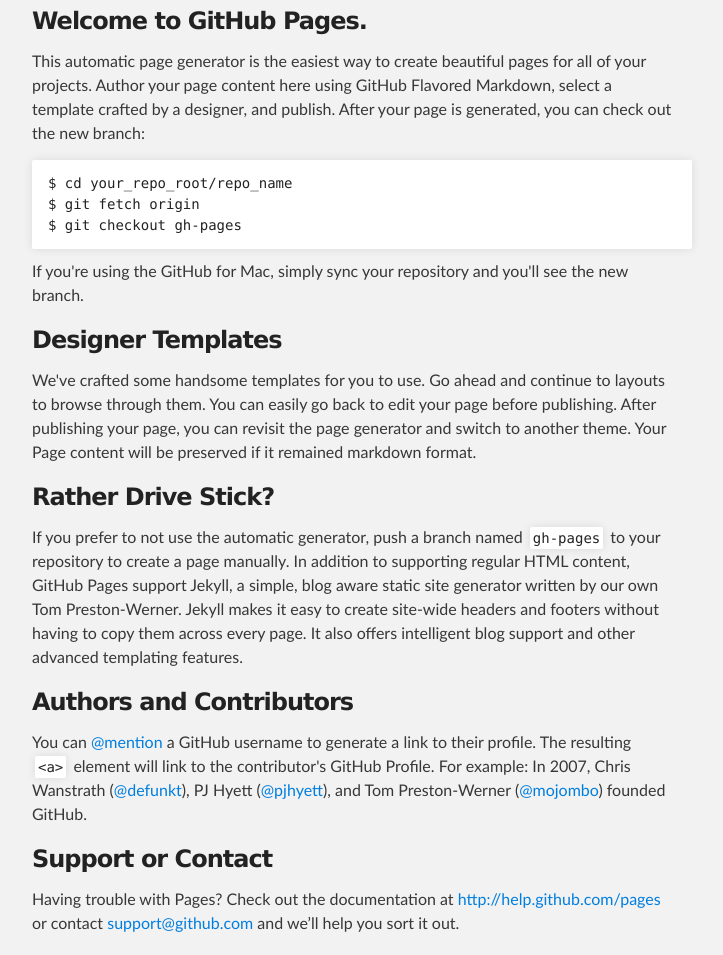
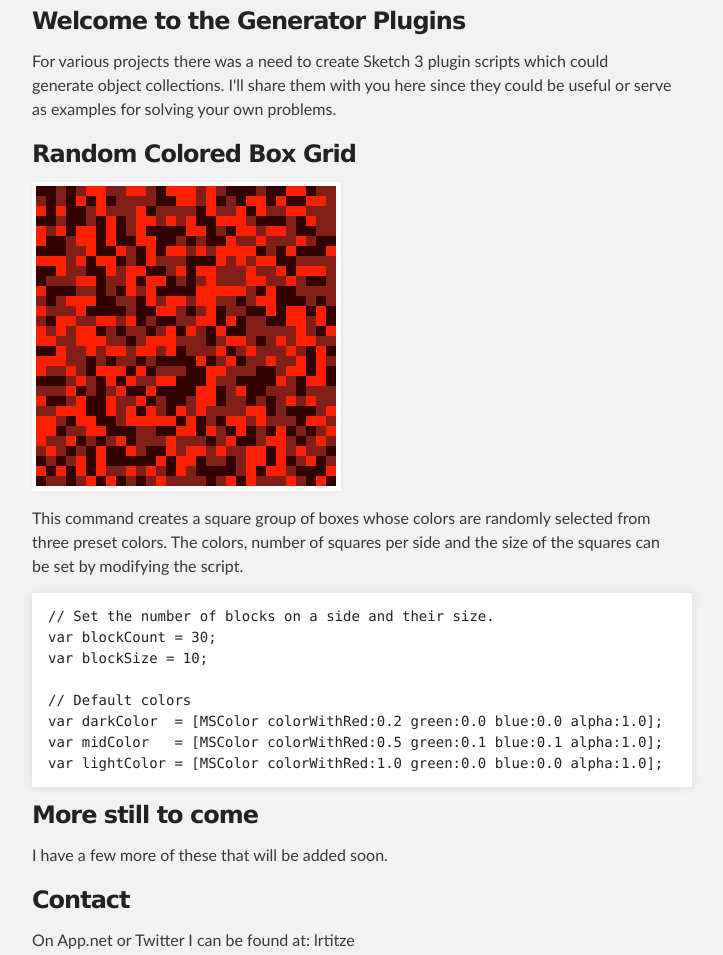
Before and after one commit to lrtitze/Sketch-Plugins-LRTGenerators, a plain HTML site: page index.html in a window 1280 px wide. Shown: the part 320-1275 px from the top of the page, without its empty margins (288-1011 px from the left). Drawn offline with Linux system fonts and the light colour scheme.

```diff
--- a/index.html
+++ b/index.html
@@ -32,36 +32,36 @@
     <div id="main_content_wrap" class="outer">
       <section id="main_content" class="inner">
         <h3>
-<a name="welcome-to-github-pages" class="anchor" href="#welcome-to-github-pages"><span class="octicon octicon-link"></span></a>Welcome to GitHub Pages.</h3>
+<a name="welcome-to-the-generator-plugins" class="anchor" href="#welcome-to-the-generator-plugins"><span class="octicon octicon-link"></span></a>Welcome to the Generator Plugins</h3>
 
-<p>This automatic page generator is the easiest way to create beautiful pages for all of your projects. Author your page content here using GitHub Flavored Markdown, select a template crafted by a designer, and publish. After your page is generated, you can check out the new branch:</p>
+<p>For various projects there was a need to create Sketch 3 plugin scripts which could generate object collections. I'll share them with you here since they could be useful or serve as examples for solving your own problems.</p>
 
-<pre><code>$ cd your_repo_root/repo_name
-$ git fetch origin
-$ git checkout gh-pages
+<h3>
+<a name="random-colored-box-grid" class="anchor" href="#random-colored-box-grid"><span class="octicon octicon-link"></span></a>Random Colored Box Grid</h3>
+
+<p><img src="http://lrtitze.github.io/Sketch-Plugins-LRTGenerators/images/RandomNoiseBox.png" alt=""></p>
+
+<p>This command creates a square group of boxes whose colors are randomly selected from three preset colors. The colors, number of squares per side and the size of the squares can be set by modifying the script.</p>
+
+<pre><code>// Set the number of blocks on a side and their size.
+var blockCount = 30;
+var blockSize = 10;
+
+// Default colors
+var darkColor  = [MSColor colorWithRed:0.2 green:0.0 blue:0.0 alpha:1.0];
+var midColor   = [MSColor colorWithRed:0.5 green:0.1 blue:0.1 alpha:1.0];
+var lightColor = [MSColor colorWithRed:1.0 green:0.0 blue:0.0 alpha:1.0];
 </code></pre>
 
-<p>If you're using the GitHub for Mac, simply sync your repository and you'll see the new branch.</p>
+<h3>
+<a name="more-still-to-come" class="anchor" href="#more-still-to-come"><span class="octicon octicon-link"></span></a>More still to come</h3>
+
+<p>I have a few more of these that will be added soon.</p>
 
 <h3>
-<a name="designer-templates" class="anchor" href="#designer-templates"><span class="octicon octicon-link"></span></a>Designer Templates</h3>
+<a name="contact" class="anchor" href="#contact"><span class="octicon octicon-link"></span></a>Contact</h3>
 
-<p>We've crafted some handsome templates for you to use. Go ahead and continue to layouts to browse through them. You can easily go back to edit your page before publishing. After publishing your page, you can revisit the page generator and switch to another theme. Your Page content will be preserved if it remained markdown format.</p>
-
-<h3>
-<a name="rather-drive-stick" class="anchor" href="#rather-drive-stick"><span class="octicon octicon-link"></span></a>Rather Drive Stick?</h3>
-
-<p>If you prefer to not use the automatic generator, push a branch named <code>gh-pages</code> to your repository to create a page manually. In addition to supporting regular HTML content, GitHub Pages support Jekyll, a simple, blog aware static site generator written by our own Tom Preston-Werner. Jekyll makes it easy to create site-wide headers and footers without having to copy them across every page. It also offers intelligent blog support and other advanced templating features.</p>
-
-<h3>
-<a name="authors-and-contributors" class="anchor" href="#authors-and-contributors"><span class="octicon octicon-link"></span></a>Authors and Contributors</h3>
-
-<p>You can <a href="https://github.com/blog/821" class="user-mention">@mention</a> a GitHub username to generate a link to their profile. The resulting <code>&lt;a&gt;</code> element will link to the contributor's GitHub Profile. For example: In 2007, Chris Wanstrath (<a href="https://github.com/defunkt" class="user-mention">@defunkt</a>), PJ Hyett (<a href="https://github.com/pjhyett" class="user-mention">@pjhyett</a>), and Tom Preston-Werner (<a href="https://github.com/mojombo" class="user-mention">@mojombo</a>) founded GitHub.</p>
-
-<h3>
-<a name="support-or-contact" class="anchor" href="#support-or-contact"><span class="octicon octicon-link"></span></a>Support or Contact</h3>
-
-<p>Having trouble with Pages? Check out the documentation at <a href="http://help.github.com/pages">http://help.github.com/pages</a> or contact <a href="mailto:support@github.com">support@github.com</a> and we’ll help you sort it out.</p>
+<p>On App.net or Twitter I can be found at: lrtitze</p>
       </section>
     </div>
 
```
Also changed, not shown: params.json (+1 -1 lines).
